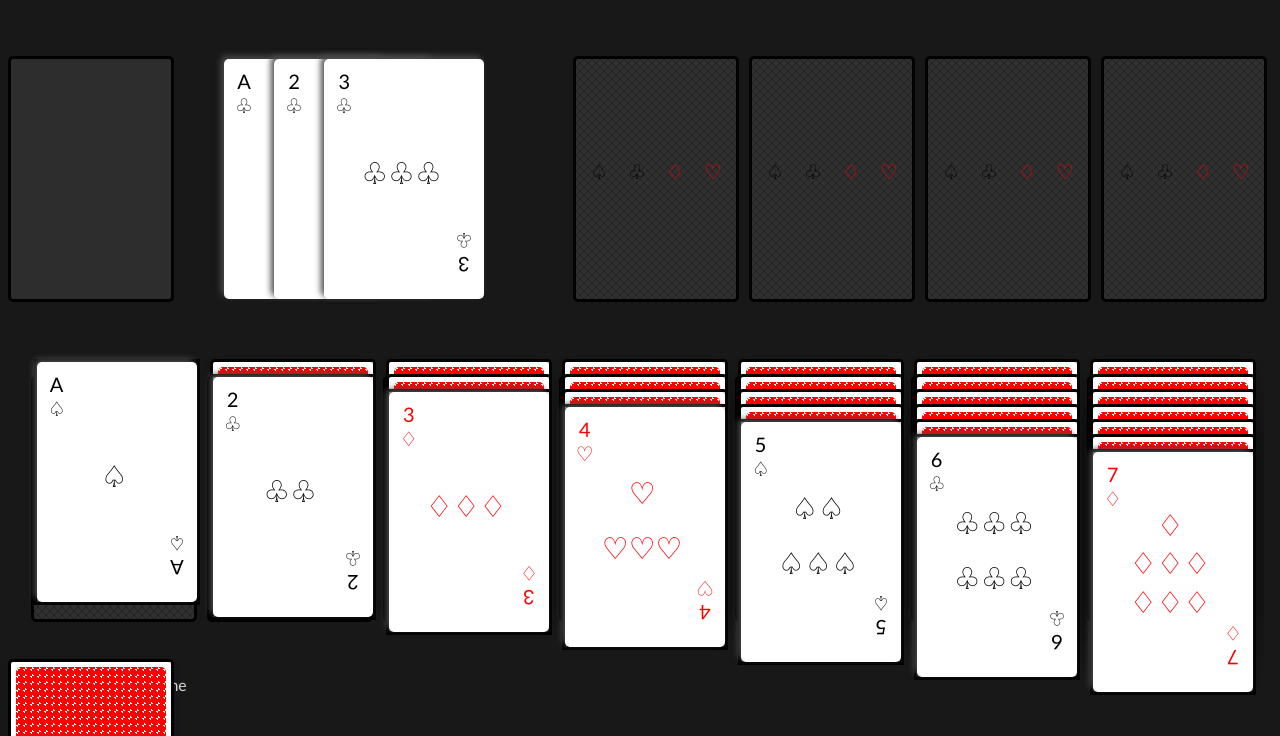
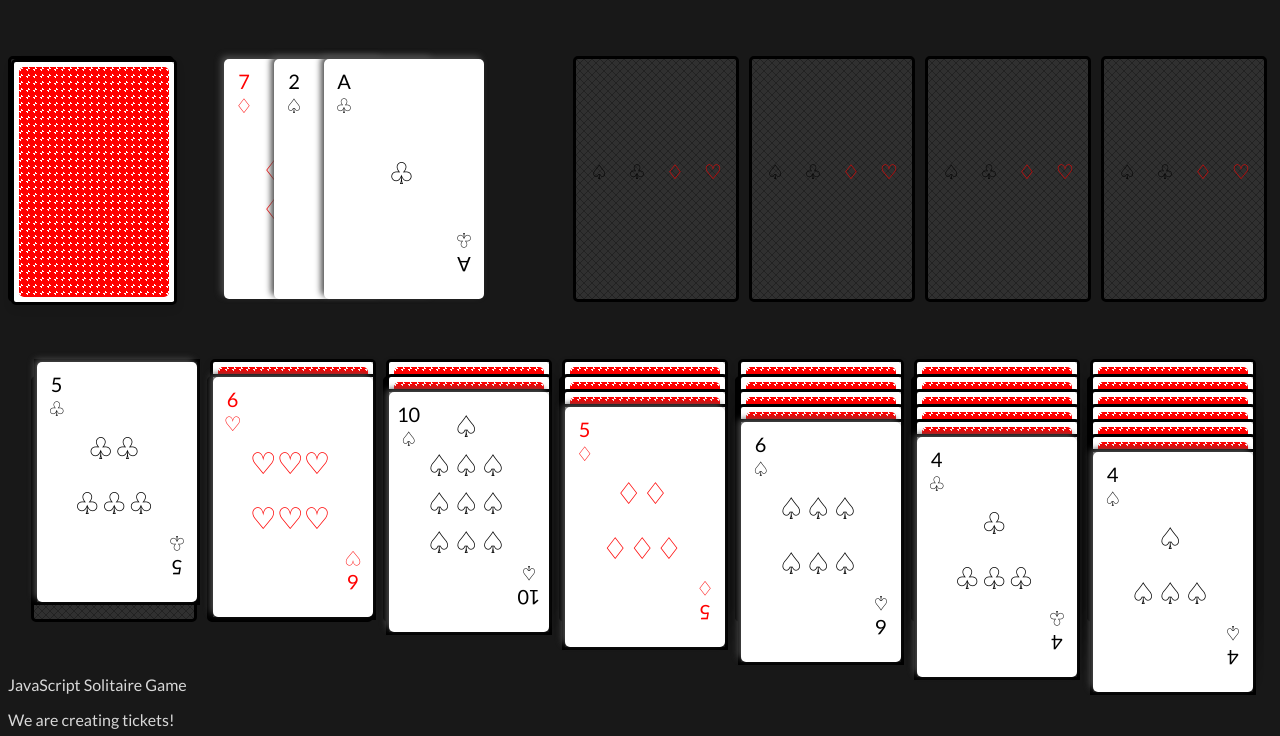
Before and after one commit to kubowania/javascript-solitaire, a website: page index.html in a window 1280 px wide. Both pictures are taken after a click on the element 91 px from the left and 242 px from the top of the page. Shown: the part 64-800 px from the top of the page. Drawn offline with Linux system fonts and the light colour scheme.

Commit message:
Randomization of cards at at start

```diff
--- a/index.html
+++ b/index.html
@@ -12,7 +12,12 @@
         <h1>Solitaire</h1>
         <div class="stock-foundation">
             <div class="stock-container">
-                <div class="stock"></div>
+                <div class="stock">
+                    <div id="card"></div>
+                    <div class="card-back">
+                        <div class="card-border"></div>
+                    </div>
+                </div>
                 <div class="waste-container"></div>
             </div>
 
@@ -34,11 +39,6 @@
             <div id="tableau-pile-7" class="tableau-pile"></div>
         </div>
 
-        <div id="card"></div>
-        <div class="card-back">
-            <div class="card-border"></div>
-        </div>
-
         <p>JavaScript Solitaire Game</p>
         <p>We are creating tickets!</p>
         <footer>solitaire@test.com</footer>
--- a/javascript/index.js
+++ b/javascript/index.js
@@ -19,6 +19,22 @@ const suitArray = [
     },
 ]
 
+// Create a 2d array of the deck representing the suits and the numbers of the cards
+const cardDeckStatus = Array.from({ length: 4 }, () => Array(13).fill(0))
+
+// Create a holder for the initial tableau cards
+const tableauPiles = []
+
+// Create a holder for the initial stock cards
+const stockCards = []
+
+// "Enum" for the card piles
+const Piles = Object.freeze({
+    Foundation: "F",
+    Stock: "S",
+    Tableau: "T",
+})
+
 const stock = document.querySelector(".stock")
 const wasteContainer = document.querySelector(".waste-container")
 const childern = wasteContainer.children
@@ -26,15 +42,60 @@ const childern = wasteContainer.children
 function revealStock() {
     if (wasteContainer.children.length < 3) {
         for (let i = 0; i < 3; i++) {
-            createCard(numArray[i], suitArray[1])
+            let [num, suit] = stockCards[i]
+            createCard(numArray[num ?? i], suitArray[suit ?? 1])
         }
     } else if (wasteContainer.children.length >= 3) {
         while (wasteContainer.firstChild) {
             wasteContainer.removeChild(wasteContainer.firstChild)
         }
         for (let i = 0; i < 3; i++) {
-            createCard(numArray[i], suitArray[1])
+            let [num, suit] = stockCards[i]
+            createCard(numArray[num ?? i], suitArray[suit ?? 1])
         }
     }
 }
 stock.addEventListener("click", revealStock)
+
+// Maps the cards in the dack into the separate piles
+function mapDeckToPiles() {
+    // Instantiate the deck with placements for the tableau and stock cards
+    const cardsArray = Array(52)
+    cardsArray.fill(Piles.Stock, 0, 24)
+    cardsArray.fill(Piles.Tableau, 24)
+
+    shuffleCards(cardsArray)
+
+    for (let i = 0; i < cardsArray.length; i++) {
+        let cardNum = i % 13 //card numbers
+        let cardSuit = Math.floor(i / 13) // card suits
+        cardDeckStatus[cardSuit][cardNum] = cardsArray[i]
+
+        // Load the stock and tableau holders for the current game
+        if (cardsArray[i] === Piles.Stock) {
+            stockCards.push([cardNum, cardSuit])
+        } else if (cardsArray[i] === Piles.Tableau) {
+            tableauPiles.push([cardNum, cardSuit])
+        }
+    }
+
+    shuffleCards(stockCards)
+    shuffleCards(tableauPiles)
+}
+
+// "Shuffles" an array of cards
+function shuffleCards(array) {
+    // for (let i = 0; i < cardsArray.length; i++) {
+    //     // use Math.random to choose an element in the array after the current one
+    //     // and swap it with the current element
+    //     let j = Math.floor(Math.random() * (cardsArray.length - i - 1) + i)
+    //     [cardsArray[i], cardsArray[j]] = [cardsArray[j], cardsArray[i]]
+    // }
+
+    // Use Math.random to sort cards
+    array.sort(() => Math.random() - 0.5)
+
+    return array
+}
+
+mapDeckToPiles()
--- a/javascript/tableau.js
+++ b/javascript/tableau.js
@@ -6,6 +6,7 @@ function createTableauPiles() {
         const cardId = card.id
         const startingCount = Number(cardId.slice(-1)) - 1
         for (let i = 0; i < startingCount; i++) {
+            // Create the piles of cards that are initally flipped over
             const flippedCard = document.createElement("div")
             flippedCard.classList.add("card-back")
             const border = document.createElement("div")
@@ -17,8 +18,16 @@ function createTableauPiles() {
             maxOffset = cardOffset
         }
 
-        const faceCard = createCard(numArray[index], suitArray[index % 4])
+        // Use the card indexes from the tableau piles holder if it has cards
+        let faceCard
+        if (tableauPiles && tableauPiles.length > 0) {
+            let [num, suit] = tableauPiles[index]
+            faceCard = createCard(numArray[num], suitArray[suit])
+        } else {
+            faceCard = createCard(numArray[index], suitArray[index % 4])
+        }
         const innerCard = faceCard.children[0].children[0]
+        // Position the top cards over the flipped cards
         faceCard.style.position = "absolute"
         faceCard.style.top = `${maxOffset + 15}px`
         innerCard.style.margin = "0px"
```
